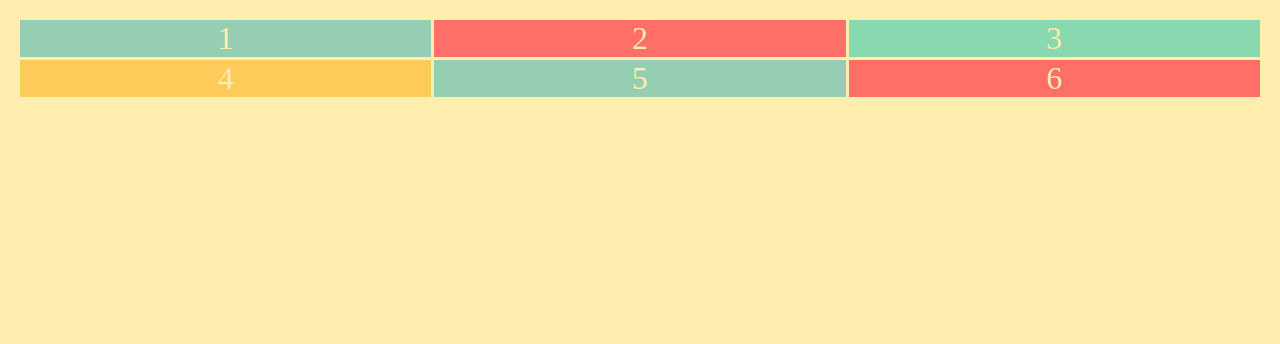
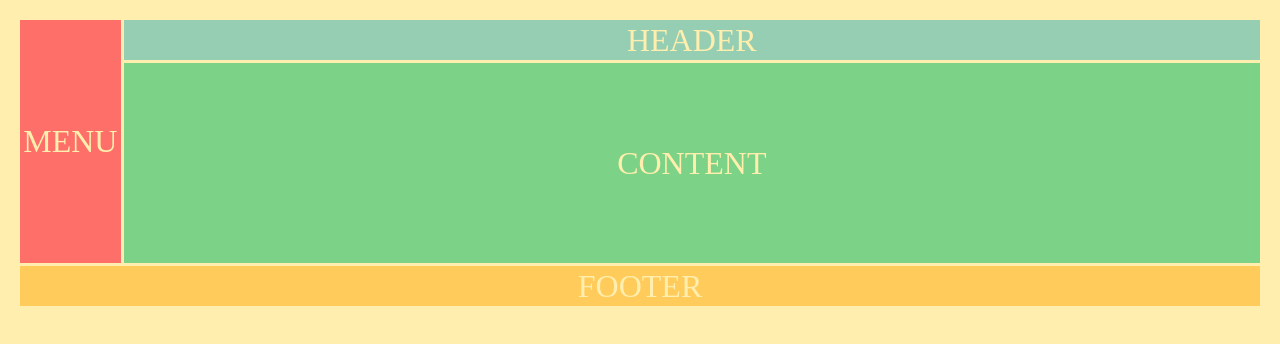
Before and after one commit to IvonaPalko/CSS-Grid, a plain HTML site: page index.html in a window 1280 px wide. Drawn offline with Linux system fonts and the light colour scheme.

Commit message:
positioning (columns, rows)

```diff
--- a/basic.css
+++ b/basic.css
@@ -16,7 +16,7 @@ html, body {
 }
 
 .container > div:nth-child(3n) {
-  background-color: #88d8b0;
+  background-color: #7cd387;
 }
 
 .container > div:nth-child(2n) {
--- a/index.css
+++ b/index.css
@@ -1,5 +1,21 @@
 .container {
     display: grid;
-    grid-template: repeat(2, 1fr) / repeat(3, 1fr);
     grid-gap: 3px;
+    grid-template-columns: repeat(12, 1fr);
+    grid-template-rows: 40px 200px 40px;
 }
+.header {
+    grid-column: 2 / -1;
+}
+
+.menu {
+    grid-row: 1 / 3;
+}
+
+.content {
+    grid-column: 2 / -1;
+}
+
+.footer {
+    grid-column: 1 / -1;
+}
--- a/index.html
+++ b/index.html
@@ -5,12 +5,10 @@
     </head>
     <body>
         <div class="container">
-             <div>1</div>
-             <div>2</div>
-             <div>3</div>
-             <div>4</div>
-             <div>5</div>
-             <div>6</div>
-         </div>
+            <div class="header">HEADER</div>
+            <div class="menu">MENU</div>
+            <div class="content">CONTENT</div>
+            <div class="footer">FOOTER</div>
+        </div>
     </body>
 </html>
```
